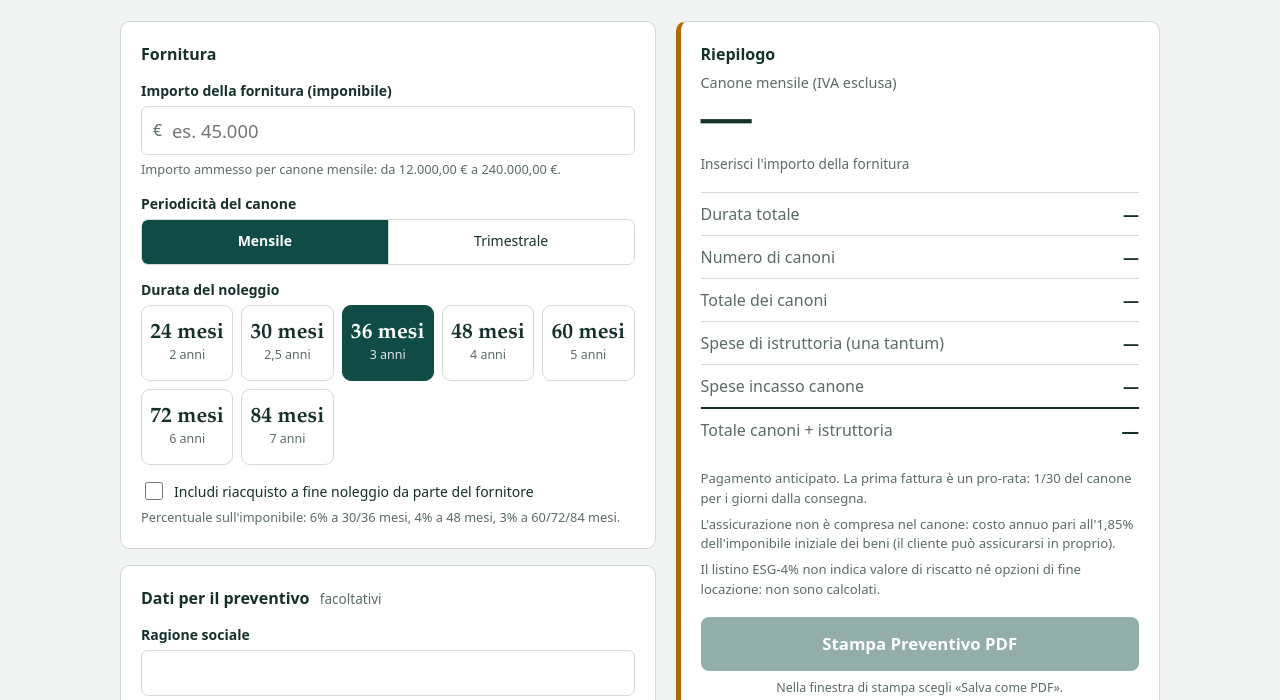
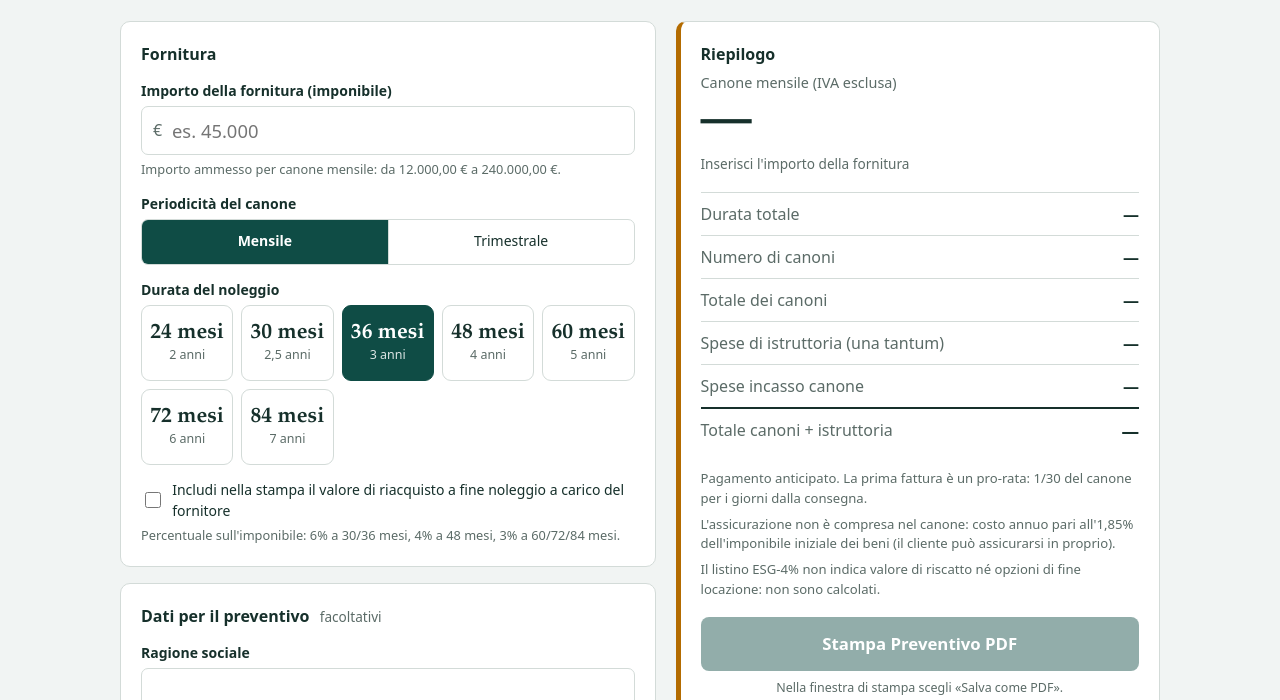
Before and after one commit to Gecomat26/Noleggio_Green_G4, a plain HTML site: page index.html in a window 1280 px wide. Shown: the part 100-800 px from the top of the page. Drawn offline with Linux system fonts and the light colour scheme.

Commit message:
Update index.html

```diff
--- a/index.html
+++ b/index.html
@@ -185,7 +185,7 @@ dl.sum div.total { border-top: 2px solid var(--ink); }
           <label id="lbl-dur">Durata del noleggio</label>
           <div class="chips" id="durata" role="radiogroup" aria-labelledby="lbl-dur"></div>
         </div>
-        <label class="check"><input type="checkbox" id="riacq"> Includi riacquisto a fine noleggio da parte del fornitore</label>
+        <label class="check"><input type="checkbox" id="riacq"> Includi nella stampa il valore di riacquisto a fine noleggio a carico del fornitore</label>
         <div class="hint" id="riacq-hint">Percentuale sull'imponibile: 6% a 30/36 mesi, 4% a 48 mesi, 3% a 60/72/84 mesi.</div>
       </section>
 
```
